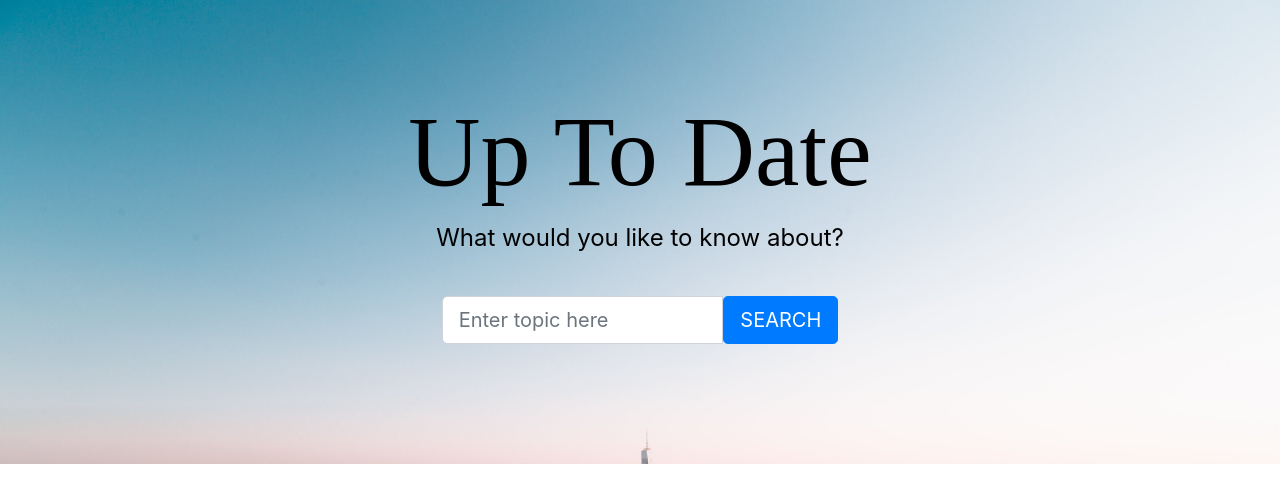
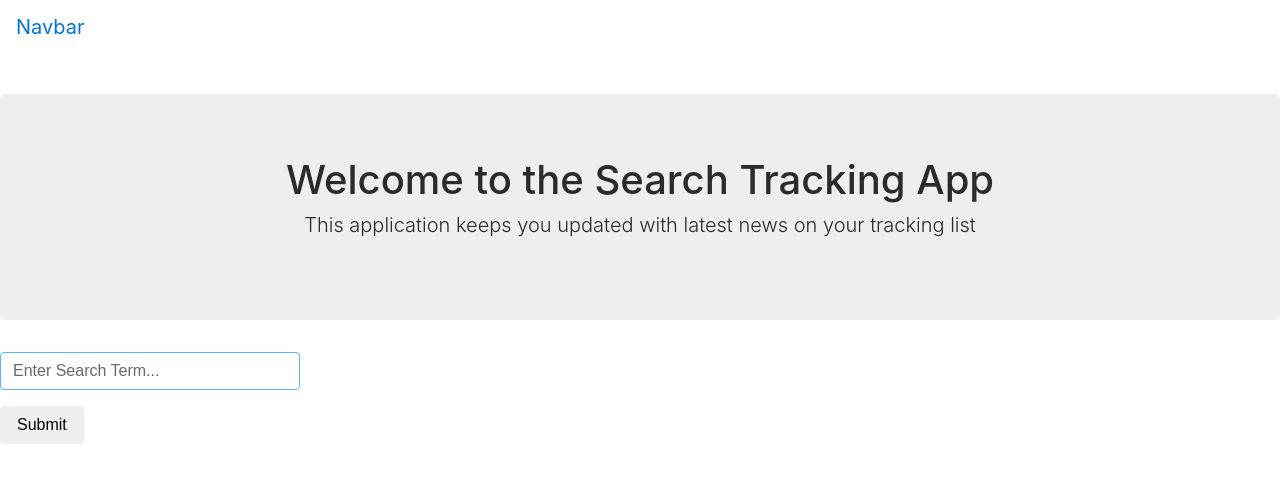
Before and after one commit to oracletrion/UpToDate, a Django app: page /reddit/search/ in a window 1280 px wide. Shown: the top 503 px of the page. Run offline with Django 3.2, Linux system fonts and the light colour scheme; some libraries are stand-ins or nearby versions; some web fonts are replaced.

Commit message:
Connected Tariq's front end to back-end
Implemented Tariq's search to Back-end

```diff
--- /dev/null
+++ b/mysite/polls/templates/includes/_navbar.html
@@ -0,0 +1,21 @@
+<nav class="navbar navbar-expand-md navbar-dark bg-dark ">
+      <a class="navbar-brand" href="#">Navbar</a>
+      <button class="navbar-toggler" type="button" data-toggle="collapse" data-target="#navbarsExampleDefault" aria-controls="navbarsExampleDefault" aria-expanded="false" aria-label="Toggle navigation">
+        <span class="navbar-toggler-icon"></span>
+      </button>
+
+      <div class="collapse navbar-collapse" id="navbarsExampleDefault">
+        <ul class="navbar-nav mr-auto">
+          <li class="nav-item active">
+            <a class="nav-link" href="/">Home <span class="sr-only">(current)</span></a>
+          </li>
+          <li class="nav-item">
+            <a class="nav-link" href="/about">About</a>
+          </li>
+          <li class="nav-item">
+            <a class="nav-link" href="/articles">Article</a>
+          </li>
+        </ul>
+
+      </div>
+    </nav>
--- /dev/null
+++ b/mysite/polls/templates/layout.html
@@ -0,0 +1,14 @@
+<!DOCTYPE html>
+<html>
+  <head>
+    <meta charset="utf-8">
+    <title>My Tracking App</title>
+    <link rel = "stylesheet" href = "https://maxcdn.bootstrapcdn.com/bootstrap/4.0.0-beta.3/css/bootstrap.min.css"
+  </head>
+  <body>
+    {% include 'includes/_navbar.html' %}
+    {% block body %}{% endblock %}
+
+    <script src = "https://maxcdn.bootstrapcdn.com/bootstrap/4.0.0-beta.3/js/bootstrap.min.js"></script>
+  </body>
+</html>
--- a/mysite/polls/templates/reddit/index.html
+++ b/mysite/polls/templates/reddit/index.html
@@ -1,47 +1,20 @@
-<!doctype HTML>
-<html>
+{% extends 'layout.html' %}
 
-<form method="POST" action="../search/">
-
-{% csrf_token %}
 {% load static %}
 
-<head>
-  <link rel="stylesheet" href="https://maxcdn.bootstrapcdn.com/bootstrap/4.0.0/css/bootstrap.min.css" integrity="sha384-Gn5384xqQ1aoWXA+058RXPxPg6fy4IWvTNh0E263XmFcJlSAwiGgFAW/dAiS6JXm" crossorigin="anonymous">
-<link rel="stylesheet" type="text/css" href="{% static 'reddit/indexCSS.css' %}">
-<link href="https://fonts.googleapis.com/css?family=Roboto:400,700i" rel="stylesheet">
-<style>
-.content {
-  max-width: 500px;
-  margin: auto;
-}
-</style>
-</head>
 
-<body>
-<div class="container-full">
+{% block body %}
+  <div class = "jumbotron text-center">
+    <h1>Welcome to the Search Tracking App</h1>
+    <p class = "lead"> This application keeps you updated with latest news on your tracking list</p>
+  </div>
 
-      <div class="row">
+  <form method='POST' action='../search/'>
+    <div class="form-group">
+            {% csrf_token %}
+			<input type="text" name="sub_name" class="form-control" id="url-box" placeholder="Enter Search Term..." style="max-width: 300px;" autofocus required>
+    </div>
+     <button type="submit" class="btn btn-default">Submit</button>
+  </form>
 
-        <div class="col-lg-12 text-center v-center">
-          <div class="welcome">
-            <h1 style="text-align:center">Up To Date</h1>
-            <p style="color:black;font-size: 150%;">What would you like to know about?</p>
-          </div>
-
-          <br>
-
-          <div align="center"><form class="col-lg-12">
-            <div class="input-group input-group-lg col-sm-offset-4 col-sm-4 text-center">
-              <input type="text" class="center-block form-control input-lg" title="Search" name="sub_name" placeholder="Enter topic here">
-              <span class="input-group-btn"><button class="btn btn-lg btn-primary text-center" type="submit">SEARCH</button></span>
-            </div>
-          </form></div>
-        </div>
-
-      </div> <!-- /row -->
-
-  	<br><br><br><br><br>
-</div> <!-- /container full -->
-</body>
-</html>
+{% endblock %}
```
Also changed, not shown: mysite/polls/templates/reddit/index3.html (added, +47 -0 lines).
